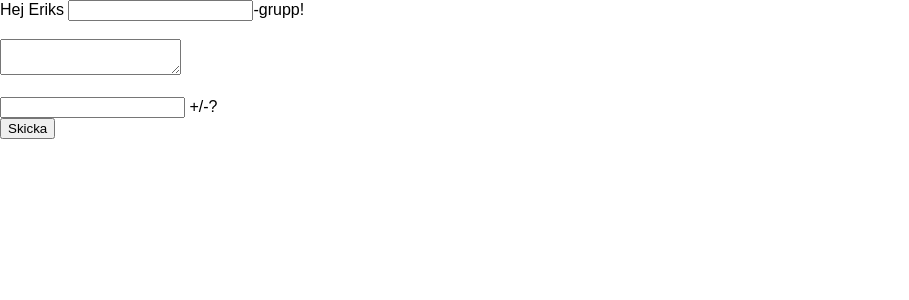
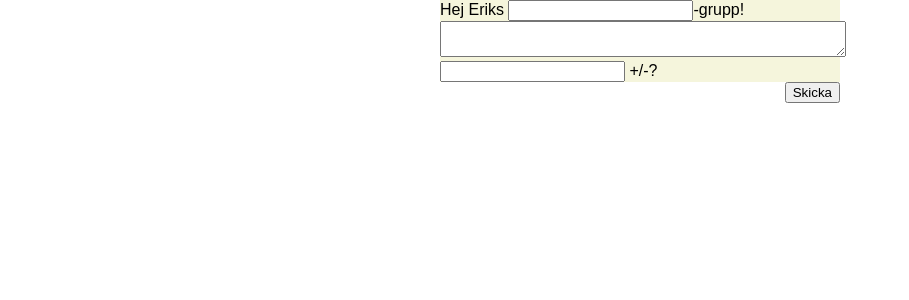
Before and after one commit to chichoch/EHCGEmulator, a React (Create React App) app: page / in a window 1280 px wide. Shown: the top 300 px of the page, without its empty margins (0-909 px from the left). Built offline with nearby package versions, Linux system fonts and the light colour scheme.

Commit message:
Added some basic styling

```diff
--- a/package.json
+++ b/package.json
@@ -1,6 +1,6 @@
 {
   "name": "ehcg",
-  "version": "0.1.0",
+  "version": "0.0.1",
   "private": true,
   "dependencies": {
     "react": "^16.3.2",
--- a/src/App.css
+++ b/src/App.css
@@ -1,3 +1,12 @@
+.CreatePost {
+  background-color: beige;
+  display: block;
+  margin-left: auto;
+  margin-right: auto;
+  width: 25rem;
+}
+
+
 .App {
   text-align: center;
 }
--- a/src/App.js
+++ b/src/App.js
@@ -30,7 +30,7 @@ class App extends Component {
   render() {
     return (
       <div>
-        <CreatePost
+        <CreatePost className="CreatePost"
           onSubmit={this.handlePostSubmit}
           post={this.state.post}
         />
--- a/src/create_post/CreatePost.css
+++ b/src/create_post/CreatePost.css
@@ -0,0 +1,17 @@
+.CreatePost {
+
+}
+
+.CreatePostHeader {
+
+}
+
+textarea {
+  width: 100%;
+  resize: vertical;
+  overflow: hidden;
+}
+
+.CreatePostSubmit {
+  float: right;
+}
--- a/src/create_post/CreatePost.js
+++ b/src/create_post/CreatePost.js
@@ -41,14 +41,17 @@ class CreatePost extends Component {
 
   render() {
     return (
-      <form onSubmit={this.handleSubmit}>
+      <form className="CreatePost" onSubmit={this.handleSubmit}>
+        <div className="CreatePostHeader">
         Hej Eriks <input type="text" value={this.state.header} onChange={this.handleHeaderChange} />-grupp!
-        <br />  <br />
+        </div>
         <textarea type="text" value={this.state.content} onChange={this.handleContentChange} />
-        <br /> <br />
-        <input type="text" value={this.state.footer} onChange={this.handleFooterChange} /> +/-?
-        <br />
-        <input type="submit" value="Skicka" />
+        <div className="CreatePostFooter">
+          <input type="text" value={this.state.footer} onChange={this.handleFooterChange} /> +/-?
+        </div>
+        <div className="CreatePostSubmit">
+          <input type="submit" value="Skicka" />
+        </div>
       </form>
     );
   }
```
Also changed, not shown: 1 other file (tests, documents, lock files or other folders).
